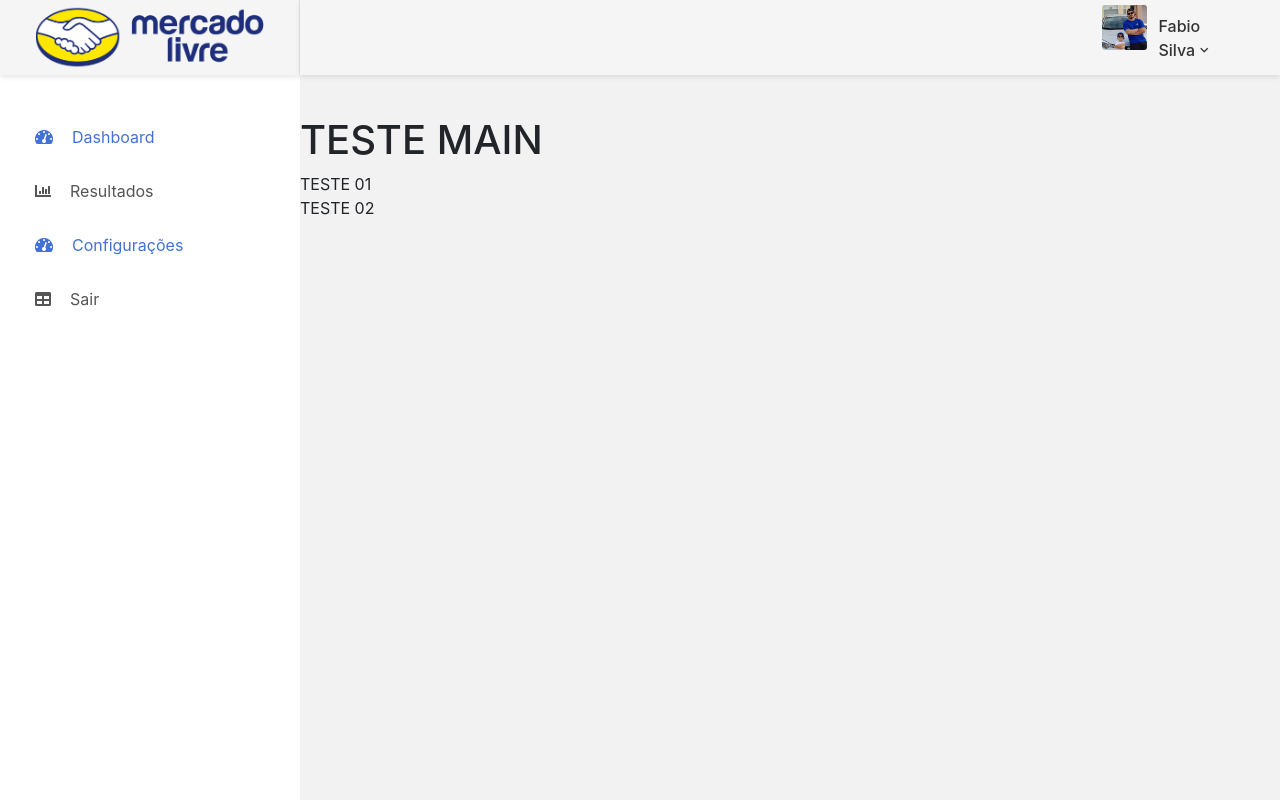
After one commit to marianaalbano/challange, a Flask app: template templates/admin/main.html in a window 1280 px wide. The commit adds this page. Run offline with Flask 2, Linux system fonts and the light colour scheme; the template is opened without the code that fills it, so the values that code supplies are empty; some libraries are stand-ins or nearby versions.

Commit message:
nova estrutura

```diff
--- a/templates/homeUser.html
+++ b/templates/admin/base.html
@@ -28,6 +28,8 @@
     <link href="/static/vendor/select2/select2.min.css" rel="stylesheet" media="all">
     <link href="/static/vendor/perfect-scrollbar/perfect-scrollbar.css" rel="stylesheet" media="all">
 
+    {% block css %} {% endblock %}
+
 
 
 </head>
@@ -46,20 +48,47 @@
                 <nav class="navbar-sidebar">
                     <ul class="list-unstyled navbar__list">
                         <li class="active has-sub">
-                            <a class="js-arrow" href="/login">
-                                <i class="fas fa-tachometer-alt"></i>Inicio</a>
+                            <a class="js-arrow" href="#">
+                                <i class="fas fa-tachometer-alt"></i>Dashboard</a>
+                            <ul class="list-unstyled navbar__sub-list js-sub-list">
+                                <li>
+                                    <a href="index.html">Dashboard 1</a>
+                                </li>
+                                <li>
+                                    <a href="index2.html">Dashboard 2</a>
+                                </li>
+                                <li>
+                                    <a href="index3.html">Dashboard 3</a>
+                                </li>
+                                <li>
+                                    <a href="index4.html">Dashboard 4</a>
+                                </li>
+                            </ul>
                         </li>
                         <li>
                             <a href="#">
-                                <i class="fas fa-chart-bar"></i>Meu perfil</a>
+                                <i class="fas fa-chart-bar"></i>Resultados</a>
                         </li>
-                        <li>
-                            <a href="#">
-                                <i class="fas fa-table"></i>Questionário</a>
+                        <li class="active has-sub">
+                            <a class="js-arrow" href="#">
+                                <i class="fas fa-tachometer-alt"></i>Configurações</a>
+                            <ul class="list-unstyled navbar__sub-list js-sub-list">
+                                <li>
+                                    <a href="index.html">Cadastrar usuário</a>
+                                </li>
+                                <li>
+                                    <a href="index2.html">Cadastrar questionário</a>
+                                </li>
+                                <li>
+                                    <a href="index2.html">Perfil</a>
+                                </li>
+                            </ul>
                         </li>
+
+
                         <li>
                             <a href="/logoff">
-                                <i class="far fa-check-square"></i>Sair</a>
+                                <i class="fas fa-table"></i>Sair</a>
                         </li>
 
 
@@ -126,11 +155,11 @@
             <!-- FIM TOPO-->
 
             <!-- CONTEUDO PRINCIPAL-->
-            <div class="main-content">
 
-            </div>
-            <!-- END MAIN CONTENT-->
-            <!-- END PAGE CONTAINER-->
+            {% block content %} {% endblock %}
+
+            <!-- FIM CONTEUDO PRINCIPAL-->
+            <!-- FIM PAGE CONTAINER-->
         </div>
 
     </div>
--- /dev/null
+++ b/templates/admin/main.html
@@ -0,0 +1,42 @@
+{% include "admin/base.html" %}
+
+{% block css %}
+
+
+<!-- Principal CSS-->
+    <link href="/static/css/theme.css" rel="stylesheet" media="all">
+
+    <!-- Fontfaces CSS-->
+    <link href="/static/css/font-face.css" rel="stylesheet" media="all">
+    <link href="/static/vendor/font-awesome-4.7/css/font-awesome.min.css" rel="stylesheet" media="all">
+    <link href="/static/vendor/font-awesome-5/css/fontawesome-all.min.css" rel="stylesheet" media="all">
+    <link href="/static/vendor/mdi-font/css/material-design-iconic-font.min.css" rel="stylesheet" media="all">
+
+    <!-- Bootstrap CSS-->
+    <link href="/static/vendor/bootstrap-4.1/bootstrap.min.css" rel="stylesheet" media="all">
+
+    <!-- Vendor CSS-->
+    <link href="/static/vendor/animsition/animsition.min.css" rel="stylesheet" media="all">
+    <link href="/static/vendor/bootstrap-progressbar/bootstrap-progressbar-3.3.4.min.css" rel="stylesheet" media="all">
+    <link href="/static/vendor/wow/animate.css" rel="stylesheet" media="all">
+    <link href="/static/vendor/css-hamburgers/hamburgers.min.css" rel="stylesheet" media="all">
+    <link href="/static/vendor/slick/slick.css" rel="stylesheet" media="all">
+    <link href="/static/vendor/select2/select2.min.css" rel="stylesheet" media="all">
+    <link href="/static/vendor/perfect-scrollbar/perfect-scrollbar.css" rel="stylesheet" media="all">
+{% endblock %}
+{% block content %}
+
+<div class="page-container">
+    <div class="main-content">
+            <div style="float: none">
+                <h1>TESTE MAIN</h1>
+                    <ul>
+                        <li> TESTE 01</li>
+                        <li> TESTE 02</li>
+
+
+                    </ul>
+            </div>
+    </div>
+</div>
+{% endblock %}
```
Also changed, not shown: templates/admin/settings.html (added, +42 -0 lines), templates/user/base.html (renamed from templates/homeAdmin.html, +9 -13 lines), 2 other files.
